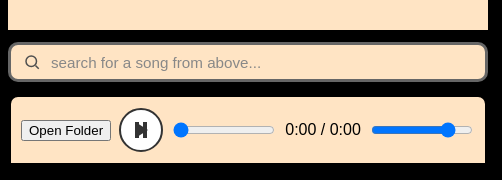
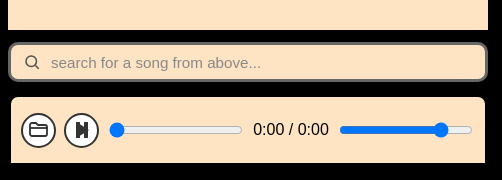
Before and after one commit to JohnGR025/Music-Player, an Electron app: page index.html in a window 1000 px wide. Shown: the part 620-800 px from the top of the page, 498-1000 px from the left. Drawn offline with Linux system fonts and the light colour scheme; no server answers.

Commit message:
changed folder open button

```diff
--- a/index.html
+++ b/index.html
@@ -42,7 +42,12 @@
 
         <!--Control Panel-->
         <div class="controls">
-          <button id="openBtn">Open Folder</button>
+          <button id="openBtn" class="open-folder-btn" title="Open Folder" type="button" aria-label="Open Folder">
+            <svg class="folder-icon" viewBox="0 0 24 24" width="24" height="24" fill="none" stroke="currentColor" stroke-width="1.8">
+              <path d="M3 7a2 2 0 0 1 2-2h4l2 2h7a2 2 0 0 1 2 2v7a2 2 0 0 1-2 2H5a2 2 0 0 1-2-2Z"/>
+              <path d="M3 10h18"/>
+            </svg>
+          </button>
           <button id="playPauseBtn" class="play-pause-btn" title="Play/Pause">
             <svg class="play-icon" viewBox="0 0 24 24" width="24" height="24" fill="currentColor">
               <path d="M8 5v14l11-7z"/>
--- a/style.css
+++ b/style.css
@@ -4,6 +4,7 @@ html, body {
     margin: 0;
     padding: 0;
     background-color: black;
+    font-family: 'Poppins', sans-serif;
 }
 
 .Music_player {
@@ -210,15 +211,18 @@ html, body {
 }
 .controls > * {
     flex-shrink: 0;
+    cursor: default;
 }
 .controls input[type="range"] {
     flex: 1;
     min-width: 80px;
+    cursor: pointer;
 }
 
+.open-folder-btn,
 .play-pause-btn {
-    width: 44px;
-    height: 44px;
+    width: 35px;
+    height: 35px;
     padding: 0;
     border: 2px solid #333;
     border-radius: 50%;
@@ -233,16 +237,19 @@ html, body {
     position: relative;
 }
 
+.open-folder-btn:hover,
 .play-pause-btn:hover {
     background-color: #f0f0f0;
     transform: scale(1.05);
     cursor: pointer;
 }
 
+.open-folder-btn:active,
 .play-pause-btn:active {
     transform: scale(0.95);
 }
 
+.open-folder-btn svg,
 .play-pause-btn svg {
     width: 24px;
     height: 24px;
```
Also changed, not shown: main.js (line endings or trailing spaces).
